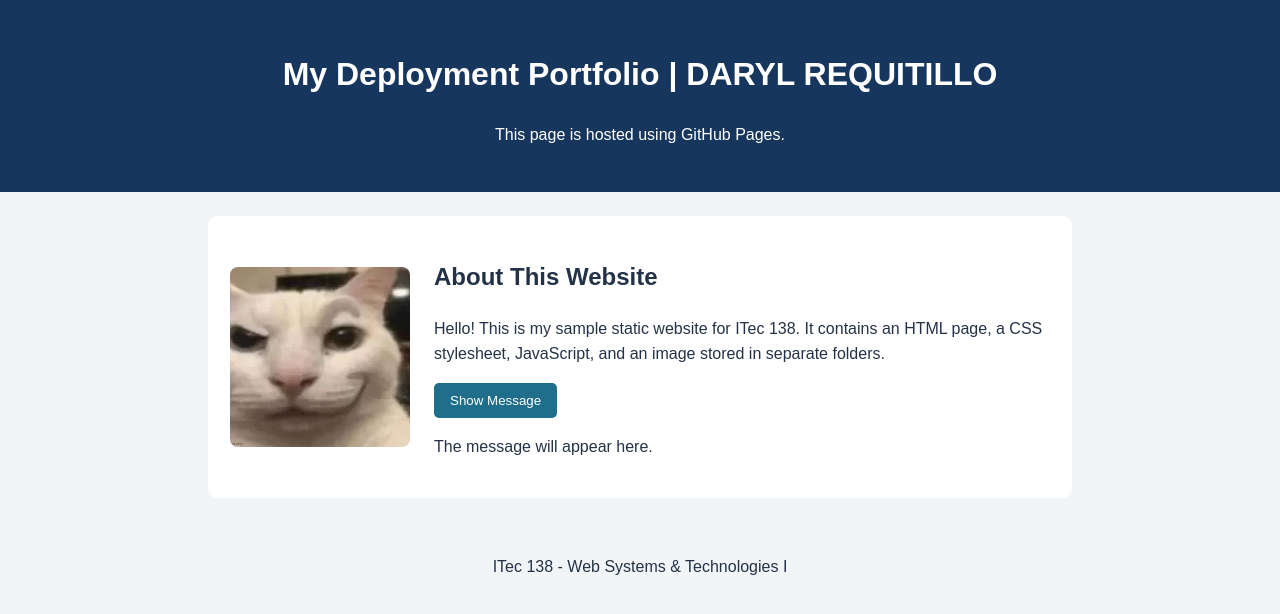
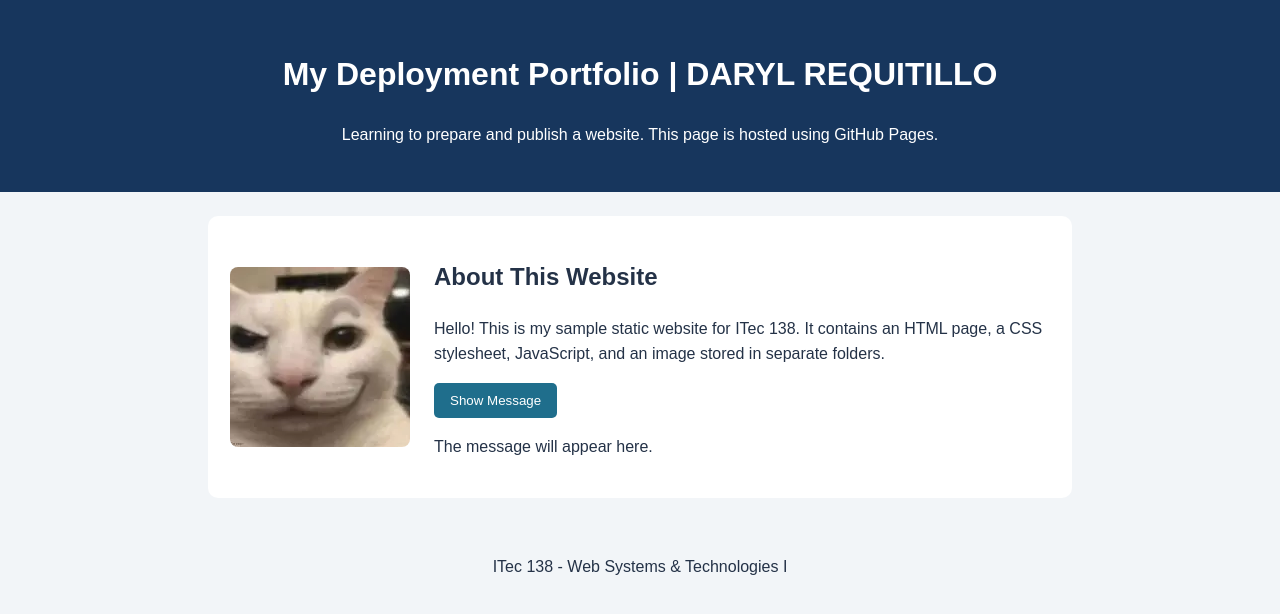
Before and after one commit to darylrequitillo05/Lab3_RequitilloDaryl, a plain HTML site: page index.html in a window 1280 px wide. Drawn offline with Linux system fonts and the light colour scheme.

Commit message:
Update portfolio introduction

```diff
--- a/index.html
+++ b/index.html
@@ -9,7 +9,7 @@
 <body>
   <header class="site-header">
     <h1>My Deployment Portfolio | DARYL REQUITILLO</h1>
-    <p>This page is hosted using GitHub Pages.</p>
+    <p>Learning to prepare and publish a website. This page is hosted using GitHub Pages.</p>
   </header>
 
   <main class="container">
```
